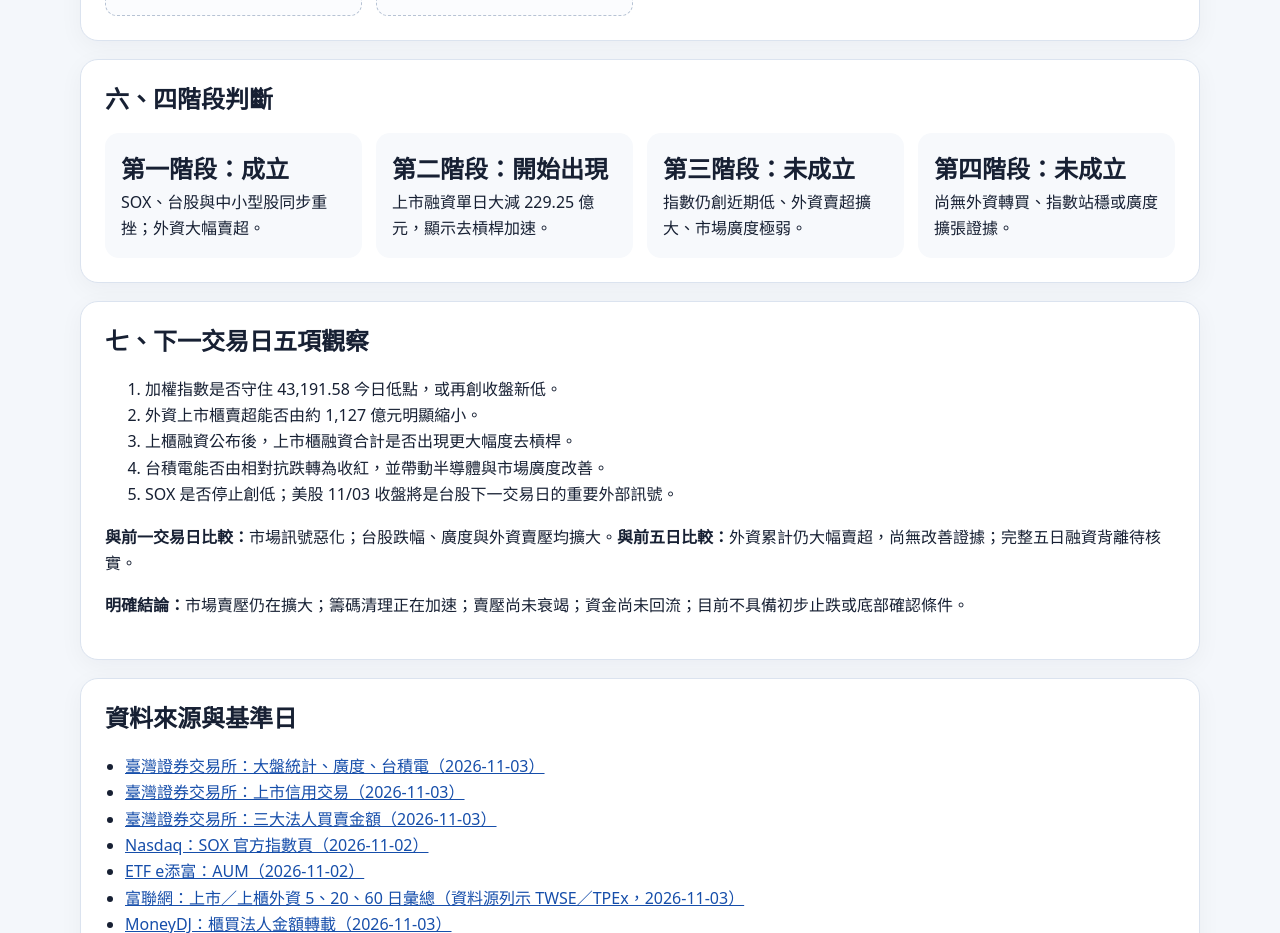
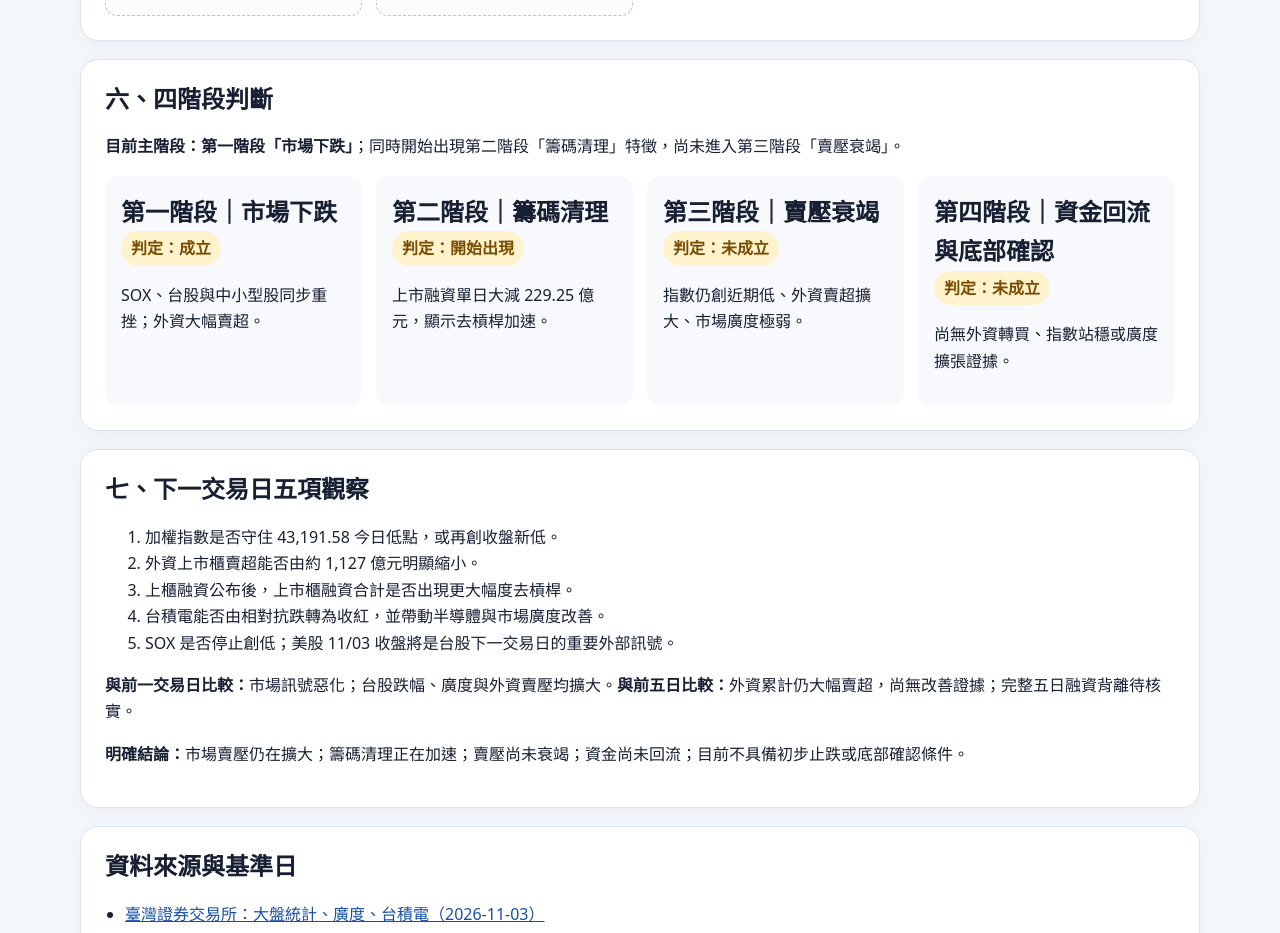
Before and after one commit to twpeople888-cyber/taiwan-market-watch, a plain HTML site: page docs/index.html in a window 1280 px wide. Shown: the part 3192-4125 px from the top of the page. Drawn offline with Linux system fonts and the light colour scheme.

Commit message:
Clarify four-stage market labels

```diff
--- a/docs/index.html
+++ b/docs/index.html
@@ -39,7 +39,7 @@ body{font-family:system-ui,"Noto Sans TC",sans-serif;margin:0;background:#f4f7fb
 <div class="chart"><h3>圖 6｜股票 vs 債券 ETF</h3><p>近一月同口徑含息總報酬待核實；不以價格報酬混用。</p></div>
 </div></section>
 
-<section class="card"><h2>六、四階段判斷</h2><div class="grid"><div class="kpi"><b>第一階段：成立</b>SOX、台股與中小型股同步重挫；外資大幅賣超。</div><div class="kpi"><b>第二階段：開始出現</b>上市融資單日大減 229.25 億元，顯示去槓桿加速。</div><div class="kpi"><b>第三階段：未成立</b>指數仍創近期低、外資賣超擴大、市場廣度極弱。</div><div class="kpi"><b>第四階段：未成立</b>尚無外資轉買、指數站穩或廣度擴張證據。</div></div></section>
+<section class="card"><h2>六、四階段判斷</h2><p><b>目前主階段：第一階段「市場下跌」</b>；同時開始出現第二階段「籌碼清理」特徵，尚未進入第三階段「賣壓衰竭」。</p><div class="grid"><div class="kpi"><b>第一階段｜市場下跌</b><span class="tag">判定：成立</span><p>SOX、台股與中小型股同步重挫；外資大幅賣超。</p></div><div class="kpi"><b>第二階段｜籌碼清理</b><span class="tag">判定：開始出現</span><p>上市融資單日大減 229.25 億元，顯示去槓桿加速。</p></div><div class="kpi"><b>第三階段｜賣壓衰竭</b><span class="tag">判定：未成立</span><p>指數仍創近期低、外資賣超擴大、市場廣度極弱。</p></div><div class="kpi"><b>第四階段｜資金回流與底部確認</b><span class="tag">判定：未成立</span><p>尚無外資轉買、指數站穩或廣度擴張證據。</p></div></div></section>
 
 <section class="card"><h2>七、下一交易日五項觀察</h2><ol><li>加權指數是否守住 43,191.58 今日低點，或再創收盤新低。</li><li>外資上市櫃賣超能否由約 1,127 億元明顯縮小。</li><li>上櫃融資公布後，上市櫃融資合計是否出現更大幅度去槓桿。</li><li>台積電能否由相對抗跌轉為收紅，並帶動半導體與市場廣度改善。</li><li>SOX 是否停止創低；美股 11/03 收盤將是台股下一交易日的重要外部訊號。</li></ol><p><b>與前一交易日比較：</b>市場訊號惡化；台股跌幅、廣度與外資賣壓均擴大。<b>與前五日比較：</b>外資累計仍大幅賣超，尚無改善證據；完整五日融資背離待核實。</p><p><b>明確結論：</b>市場賣壓仍在擴大；籌碼清理正在加速；賣壓尚未衰竭；資金尚未回流；目前不具備初步止跌或底部確認條件。</p></section>
 
```
Also changed, not shown: docs/reports/2026-11-03.html (+1 -1 lines).
